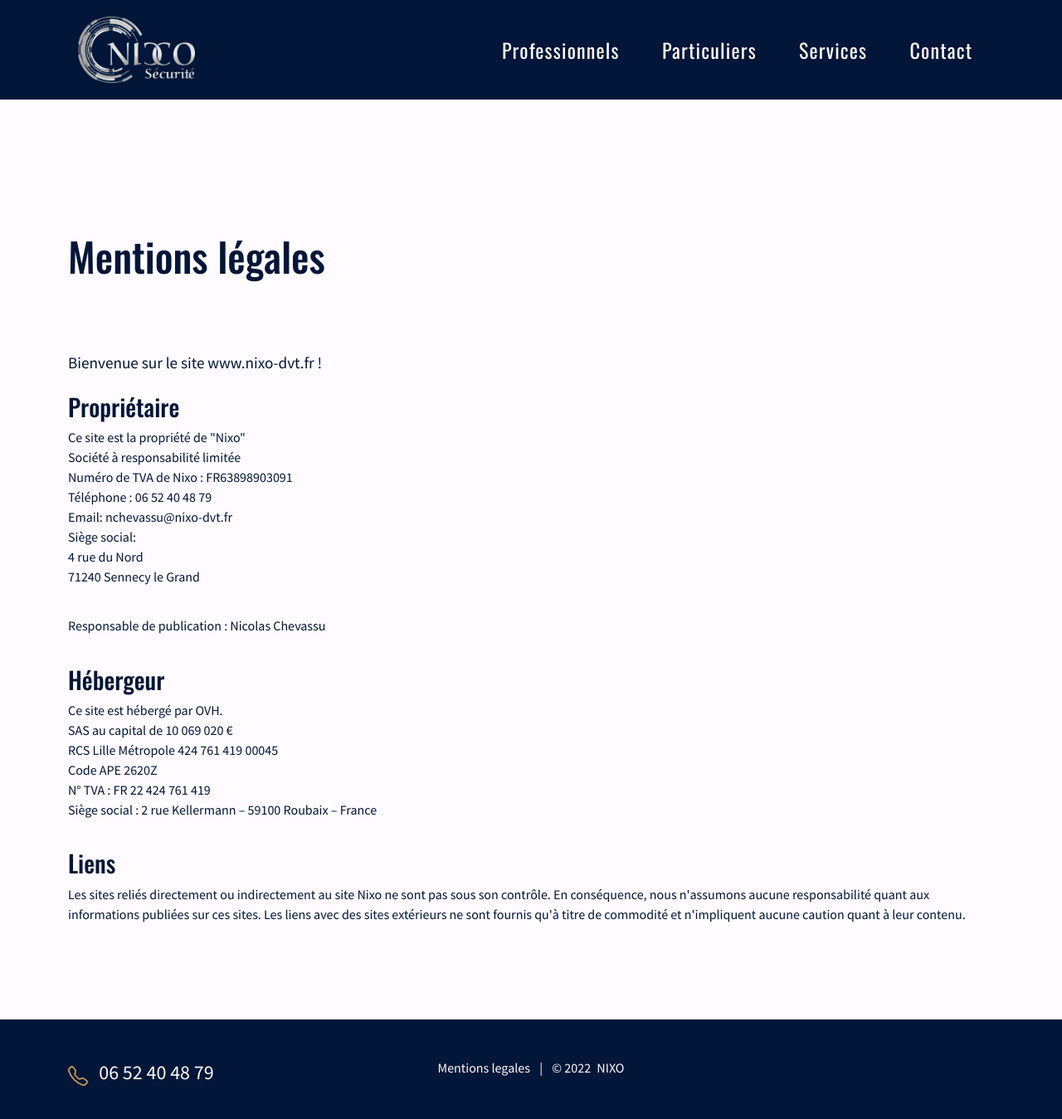
After one commit to NixoSecurity/ProjectNixo, a Symfony app: template templates/legal/mentions-legales.html.twig in a window 1280 px wide. The commit adds this page. Shown: the whole page at 83% size. Run offline with Twig, Linux system fonts and the light colour scheme; the template is opened without the code that fills it, so the values that code supplies are empty; some libraries are stand-ins or nearby versions.

Commit message:
footer, mentions legales

```diff
--- a/public/style/style.css
+++ b/public/style/style.css
@@ -22,12 +22,9 @@ body {
     padding: 0;
     box-sizing: 0;
     background-color: var(--bg-white);
+    font-size: 16px;
 }
-footer {
-  height: 200px;
-  width: 100%;
-  background-color: var(--bg-primary);
-}
+
 .admin-nav-logo {
   width: 50%;
 }
@@ -94,16 +91,16 @@ footer {
     font-weight: 600;
 }
 
-/* GENERAL */
-#prof-service, #prof-realisations {
-  margin-top: 10vh;
+ /*---------------------------- GENERAL------------------------------------- */
+#prof-service, #prof-realisations, #mentions-legales, #contact {
+  padding-top: 10vh;
+  padding-bottom: 10vh;
 }
 
 .section-title {
-  font-size: 2rem;
-  font-weight: 400;
-  /* color: var(--text-color); */
-  font-family: 'Oswald', sans-serif;
+  font-size: 3rem;
+  /* font-weight: 400; */
+  font-family: var(--title-font);
   padding-bottom: 10vh;
   padding-top: 10vh;
 }
@@ -115,7 +112,7 @@ footer {
   font-family: 'Oswald', sans-serif;
 }
 
-/* INTRODUCTION */
+ /*---------------------------- INTRODUCTION------------------------------------- */
 
 #introduction {
   background-color: var(--bg-primary);
@@ -154,7 +151,7 @@ footer {
   transform: translate(-50%, -50%);
 }
 
-/* PROFESSIONNEL */
+ /*---------------------------- PROFESSIONNEL------------------------------------- */
 
 /* Service card */
 .icon-container {
@@ -186,3 +183,50 @@ footer {
 .row-realisation:nth-child(odd) {
   text-align: right !important;
  }
+
+ /*---------------------------- FOOTER------------------------------------- */
+ footer {
+  height: 15vh;
+  width: 100%;
+  background-color: var(--bg-primary);
+  color: var(--bg-white);
+}
+footer .phoneNo {
+  color: var(--bg-white);
+  padding-left: 10px;
+  font-size: 1.5rem;
+}
+footer a {
+  text-decoration: none;
+  color: var(--text-color-reverse);
+}
+footer a:hover {
+  color: var(--btn-color);
+}
+
+@media screen and (min-width: 959px) {
+  .legales {
+    text-align: center;
+  }
+ }
+
+ /*---------------------------- MENTIONS LEGALES------------------------------------- */
+#mentions-legales h2 {
+  font-family: var(--title-font);
+  font-size: 1.8rem;
+  color: var(--text-color);
+}
+#mentions-legales p {
+  font-family: var(--text-font);
+  color: var(--text-color);
+  font-size: 1rem;
+  line-height: 1.5;
+}
+#mentions-legales h1 {
+  color: var(--text-color);
+}
+#mentions-legales h6{
+  color: var(--text-color);
+  font-size: 1.2rem;
+  padding-bottom: 1rem;
+}
--- a/templates/component/_footer.html.twig
+++ b/templates/component/_footer.html.twig
@@ -1,5 +1,28 @@
-<footer class="footer">
+<footer class="footer d-flex align-items-center">
       <div class="container">
-        <span class="text-muted"></span>
+        <div class="row  ">
+
+          <div class="col-12 col-lg-4 pt-2 ">
+            <svg xmlns="http://www.w3.org/2000/svg" width="24" height="24" fill="#D3A656" class="bi bi-telephone" viewBox="0 0 16 16">
+              <path d="M3.654 1.328a.678.678 0 0 0-1.015-.063L1.605 2.3c-.483.484-.661 1.169-.45 1.77a17.568 17.568 0 0 0 4.168 6.608 17.569 17.569 0 0 0 6.608 4.168c.601.211 1.286.033 1.77-.45l1.034-1.034a.678.678 0 0 0-.063-1.015l-2.307-1.794a.678.678 0 0 0-.58-.122l-2.19.547a1.745 1.745 0 0 1-1.657-.459L5.482 8.062a1.745 1.745 0 0 1-.46-1.657l.548-2.19a.678.678 0 0 0-.122-.58L3.654 1.328zM1.884.511a1.745 1.745 0 0 1 2.612.163L6.29 2.98c.329.423.445.974.315 1.494l-.547 2.19a.678.678 0 0 0 .178.643l2.457 2.457a.678.678 0 0 0 .644.178l2.189-.547a1.745 1.745 0 0 1 1.494.315l2.306 1.794c.829.645.905 1.87.163 2.611l-1.034 1.034c-.74.74-1.846 1.065-2.877.702a18.634 18.634 0 0 1-7.01-4.42 18.634 18.634 0 0 1-4.42-7.009c-.362-1.03-.037-2.137.703-2.877L1.885.511z"/>
+            </svg>
+            <span class="phoneNo">06 52 40 48 79</span>
+          </div>
+
+          <div class="col-12 col-lg-4 legales pt-2">
+            <a href="{{path('app_page_legal')}}">Mentions legales</a>
+            <span class="px-2">|</span>
+            <span> &copy; 2022</span>
+            {% if "now"|date("Y") > 2022 %}
+            <span> - {{ "now"|date("Y") }}</span>
+            {% endif %}
+            <span class="ps-1">NIXO</span>
+          </div>
+
+          <div class="col-lg-4"></div>
+
+        </div>
+
       </div>
+
 </footer>
--- /dev/null
+++ b/templates/legal/mentions-legales.html.twig
@@ -0,0 +1,52 @@
+{% extends 'base.html.twig' %}
+
+{% block title %}Mentions légales - Nixo{% endblock %}
+
+{% block body %}
+ {{parent()}}
+
+        <section id="mentions-legales">
+            <div class="container">
+
+                <h1 class="section-title">Mentions légales</h1>
+
+                <h6>Bienvenue sur le site www.nixo-dvt.fr !</h6>
+                {# Owner #}
+                <h2>Propriétaire</h2>
+                <p>
+                Ce site est la propriété de "Nixo"<br>
+                Société à responsabilité limitée<br>
+                Numéro de TVA de Nixo : FR63898903091<br>
+                Téléphone : 06 52 40 48 79<br>
+                Email: nchevassu@nixo-dvt.fr<br>
+                Siège social:<br>
+                4 rue du Nord<br>
+                71240 Sennecy le Grand
+                </p>
+                <p>Responsable de publication : Nicolas Chevassu</p>
+
+                {# Domaine #}
+                <h2>Hébergeur</h2>
+                <p>
+                Ce site est hébergé par OVH. <br>
+                SAS au capital de 10 069 020 € <br>
+                RCS Lille Métropole 424 761 419 00045 <br>
+                Code APE 2620Z <br>
+                N° TVA : FR 22 424 761 419 <br>
+                Siège social : 2 rue Kellermann – 59100 Roubaix – France
+                </p>
+                {# <p>Les serveurs d’hébergement OVH sur lesquels BFC VIDEO SECURITE traite et stocke les bases de données sont exclusivement situés en France.</p> #}
+
+                {# Links #}
+                <h2>Liens</h2>
+                <p>
+                Les sites reliés directement ou indirectement au site Nixo ne sont pas sous son contrôle. En conséquence,
+                nous n'assumons aucune responsabilité quant aux informations publiées sur ces sites. Les liens avec des sites
+                extérieurs ne sont fournis qu'à titre de commodité et n'impliquent aucune caution quant à leur contenu.
+                </p>
+
+            </div>
+        </section>
+
+    {{ include('component/_footer.html.twig') }}
+{% endblock %}
```
Also changed, not shown: src/Controller/LegalController.php (added, +18 -0 lines).
